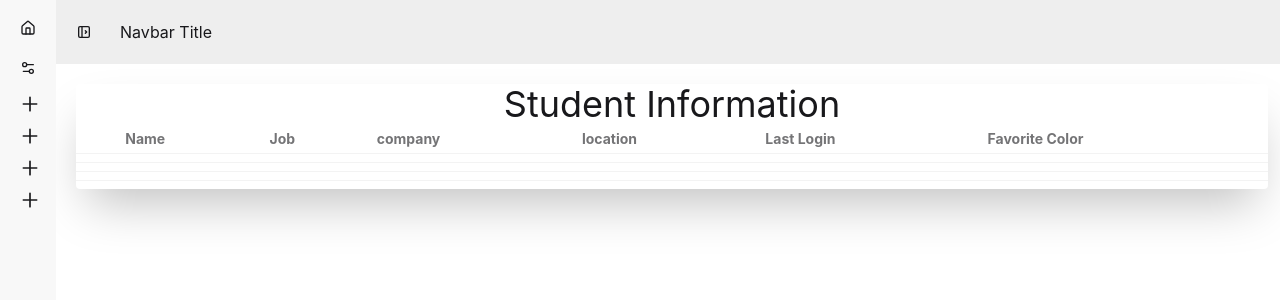
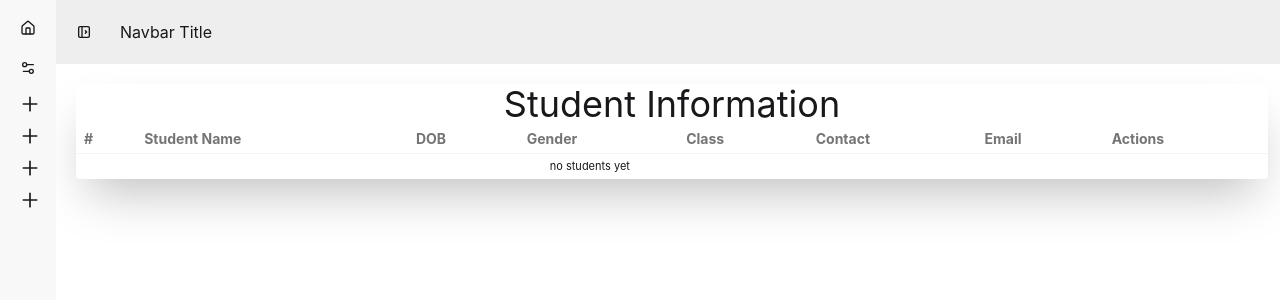
Before and after one commit to salararain/School-management-system, a React (Vite) app: page /studentinfo in a window 1280 px wide. Shown: the top 300 px of the page. Built offline with nearby package versions, Linux system fonts and the light colour scheme.

Commit message:
add std info page

```diff
--- a/src/pages/AddNewStudent.jsx
+++ b/src/pages/AddNewStudent.jsx
@@ -14,10 +14,12 @@ const AddNewStudent = () => {
       alert("Please fill the required fields")
       return;
     }
+    console.log(studentData, "std data")
 
     dispatch(AddStudent(studentData))
 
-    setStudentData({  StudentFirstName: "",
+    setStudentData({
+    StudentFirstName: "",
     StudentDateOfBirth: "",
     Gender: "",
     StudentClass: "",
--- a/src/pages/StudentInfo.jsx
+++ b/src/pages/StudentInfo.jsx
@@ -2,7 +2,9 @@
 
 import { useSelector } from "react-redux";
 const StudentInfo = () => {
-    const students = useSelector((state) => state.AddStudentreducer);
+    const students = useSelector((state) => state.addStudent.students);
+    // console.log(students , "std info")
+    console.log(students, "std after add")
     return (
         <div className="w-[100%] h-[full]  shadow-2xl m-1 rounded">
             <h1 className="text-center text-4xl">Student Information</h1>
@@ -10,57 +12,47 @@ const StudentInfo = () => {
                 <table className="table table-xs">
                     <thead>
                         <tr>
-                            <th></th>
-                            <th>Name</th>
-                            <th>Job</th>
-                            <th>company</th>
-                            <th>location</th>
-                            <th>Last Login</th>
-                            <th>Favorite Color</th>
+                            <th>#</th>
+                            <th>Student Name</th>
+                            <th>DOB</th>
+                            <th>Gender</th>
+                            <th>Class</th>
+                            <th>Contact</th>
+                            <th>Email</th>
+                            <th>Actions</th>
                         </tr>
                     </thead>
                     <tbody>
-                        <tr>
-                            <th></th>
-                            <td></td>
-                            <td></td>
-                            <td></td>
-                            <td></td>
-                            <td></td>
-                            <td></td>
-                        </tr>
-                        <tr>
-                            <th></th>
-                            <td></td>
-                            <td></td>
-                            <td></td>
-                            <td></td>
-                            <td></td>
-                            <td></td>
-                        </tr>
-                        <tr>
-                            <th></th>
-                            <td></td>
-                            <td></td>
-                            <td></td>
-                            <td></td>
-                            <td></td>
-                            <td></td>
-                        </tr>
-                        <tr>
-                            <th></th>
-                            <td></td>
-                            <td></td>
-                            <td></td>
-                            <td></td>
-                            <td></td>
-                            <td></td>
-                        </tr>
+                        {students.length === 0 ? (
+                            <tr>
+                                <td colSpan="7" className="text-center">no students yet</td>
+                            </tr>
+
+                        ) :
+                            students.map((student, index) => (
+
+                                <tr key={index}>
+                                    <td>{index + 1}</td>
+                                    <td>{student.StudentFirstName}</td>
+                                    <td>{student.StudentDateOfBirth}</td>
+                                    <td>{student.Gender}</td>
+                                    <td>{student.StudentClass}</td>
+                                    <td>{student.StudentContactNumber}</td>
+                                    <td>{student.ParentStudentEmail}</td>
+                                    < td >
+                                        <button onClick={() => oEdit(students, index)}>Edit</button>
+                                    </td>
+                                </tr>
+
+                            ))
+
+                        }
 
                     </tbody>
+
                 </table>
             </div>
-        </div>
+        </div >
     )
 }
 export default StudentInfo;
--- a/src/redux/slices/AddStudentSlice.js
+++ b/src/redux/slices/AddStudentSlice.js
@@ -1,24 +1,23 @@
-
 
 import { createSlice } from "@reduxjs/toolkit";
 
-const initialState = [];
+const initialState = {
+  students: []
+};
 
-const AddStudentSlice = createSlice ({
-
-    name: "AddStudent",
-    initialState,
-    reducers:{
-        AddStudent: (state, payload) =>{
-            state.push(payload);
-            console.log(payload);
-
-        },
-        UpdateStudent:() =>{},
-        DeleteStudent: () =>{}
+const AddStudentSlice = createSlice({
+  name: "addStudent",
+  initialState,
+  reducers: {
+    AddStudent: (state, action) => {
+      state.students.push(action.payload);
+    },
+    UpdateStudent: (state, action) =>{
+     const {index, updateStudent} = action.payload;
+     state.students[index] = updateStudent;
     }
+  }
 });
 
-export const { AddStudent, UpdateStudent, DeleteStudent}= AddStudentSlice.actions;
-
+export const { AddStudent, UpdateStudent } = AddStudentSlice.actions;
 export default AddStudentSlice.reducer;
```
